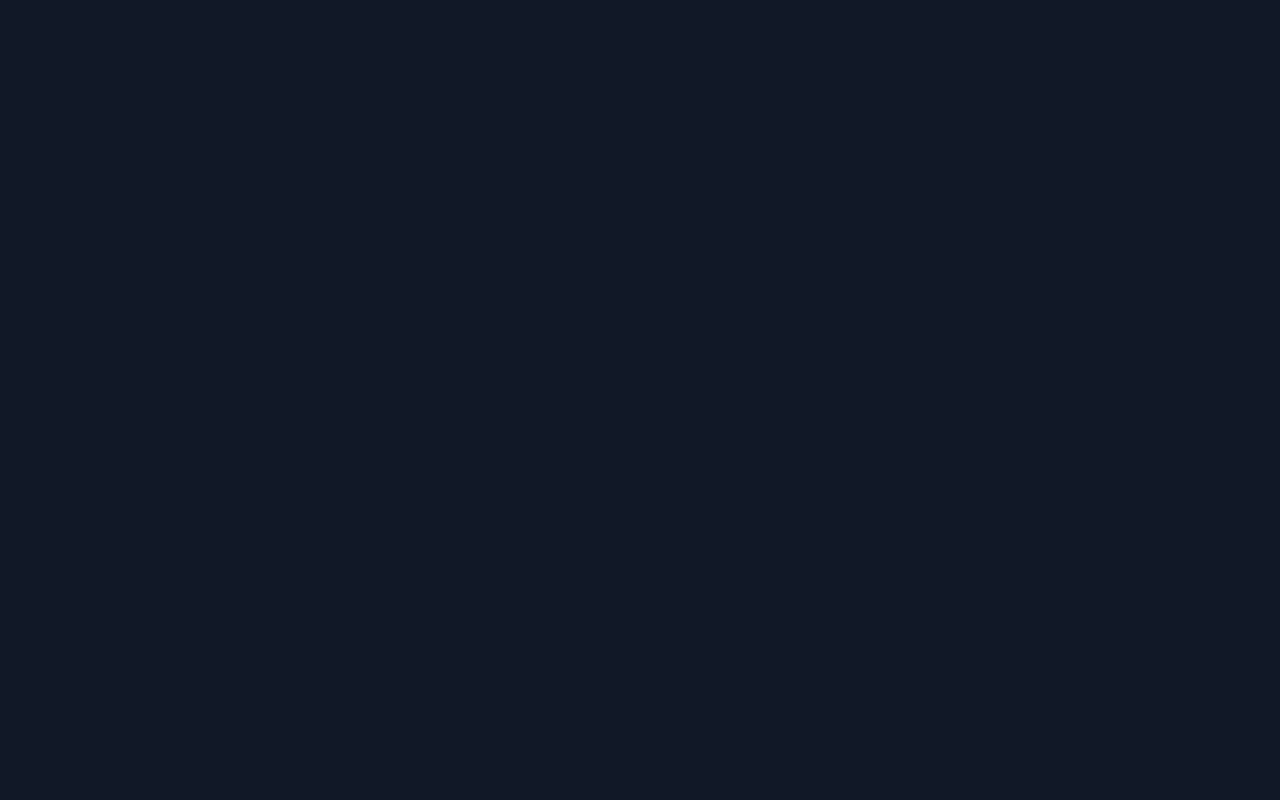
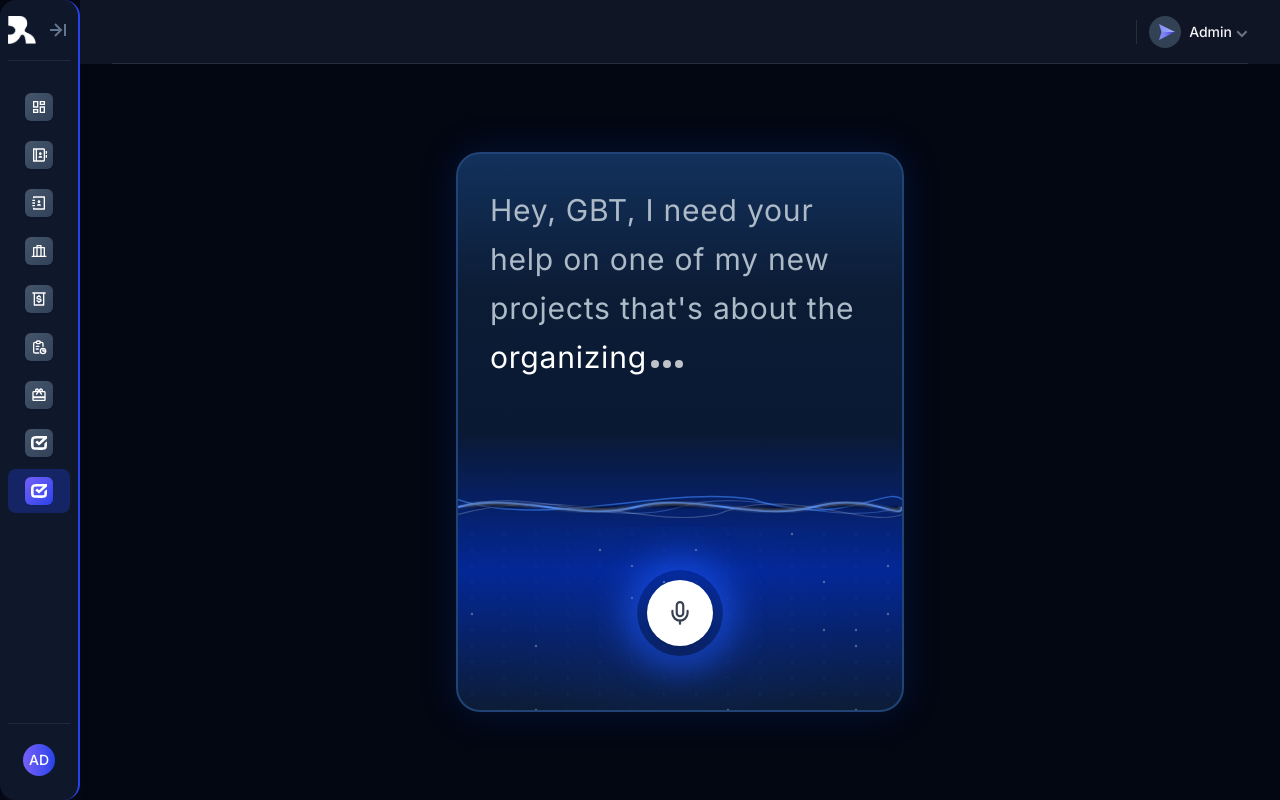
Before and after one commit to rohinirai010/RippFarmAdmin, a React (Vite) app: page /admin/cardDesign in a window 1280 px wide. Before the commit this address had no page. Built offline with nearby package versions, Linux system fonts and the light colour scheme.

Commit message:
added card design

```diff
--- a/src/App.jsx
+++ b/src/App.jsx
@@ -63,6 +63,7 @@
 import RoyaltyBonus from "./pages/Bonanza/RoyaltyBonus";
 import SpecialReward from "./pages/Bonanza/SpecialReward";
 import HelpDesk from "./pages/Ticket/Ticket";
+import CardDesign from "./pages/CardDesign";
 
 function App() {
   const location = useLocation();
@@ -148,6 +149,12 @@
           exact
           path="/admin/ticket"
           element={<HelpDesk />}
+        />
+
+<Route
+          exact
+          path="/admin/cardDesign"
+          element={<CardDesign />}
         />
 
         {/* user routes */}
--- /dev/null
+++ b/src/pages/CardDesign.jsx
@@ -0,0 +1,133 @@
+import React, { useState } from "react";
+import Header from "../partials/Header";
+import Sidebar from "../partials/Sidebar";
+import { X, Mic } from "lucide-react";
+
+const CardDesign = () => {
+  const [sidebarOpen, setSidebarOpen] = useState(false);
+
+  return (
+    <div className="flex h-screen bg-gray-950 overflow-hidden">
+      <Sidebar sidebarOpen={sidebarOpen} setSidebarOpen={setSidebarOpen} />
+
+      <div className="relative flex flex-col flex-1 overflow-y-auto overflow-x-hidden">
+        <Header sidebarOpen={sidebarOpen} setSidebarOpen={setSidebarOpen} />
+
+        <main className="grow p-4 sm:p-6 flex items-center justify-center">
+          <div className="w-full max-w-md h-full max-h-[35rem] rounded-3xl overflow-hidden relative shadow-2xl border-2 border-[#224375]" style={{
+            background: "linear-gradient(to bottom, #12315c, #0c1c35, #0a1933, #032796,#0c1c35 )",
+            boxShadow: "0 0 40px rgba(0, 89, 255, 0.15)"
+          }}>
+
+
+            {/* Content */}
+            <div className="p-8 text-white">
+              <p className="text-3xl font-light leading-relaxed tracking-wide" style={{ color: "#adbac7" }}>
+                Hey, GBT, I need your help on one of my new projects that's about the <span className="font-normal text-white">organizing</span>
+                <span className="inline-flex space-x-1 ml-1">
+                  <span className="h-2 w-2 bg-white rounded-full animate-pulse"></span>
+                  <span className="h-2 w-2 bg-white rounded-full animate-pulse delay-100"></span>
+                  <span className="h-2 w-2 bg-white rounded-full animate-pulse delay-200"></span>
+                </span>
+              </p>
+            </div>
+
+            {/* Wave animation - adjusted colors to match image */}
+            <div className="absolute bottom-36 left-0 right-0 flex justify-center overflow-hidden h-24">
+              <div className="relative w-full">
+                {/* Multiple wave lines with different opacities and animations */}
+                <div className="absolute w-full h-28 opacity-30">
+                  <svg className="w-full" viewBox="0 0 600 100" preserveAspectRatio="none">
+                    <path d="M0,50 C100,20 200,80 300,50 C400,20 500,80 600,50" stroke="#75a9ff" fill="none" strokeWidth="1.5" />
+                  </svg>
+                </div>
+                <div className="absolute w-full h-28 opacity-20">
+                  <svg className="w-full" viewBox="0 0 600 100" preserveAspectRatio="none">
+                    <path d="M0,60 C150,20 250,80 350,60 C450,20 550,80 600,60" stroke="#ffffff" fill="none" strokeWidth="1.5" />
+                  </svg>
+                </div>
+                <div className="absolute w-full h-28 opacity-60">
+                  <svg className="w-full" viewBox="0 0 600 100" preserveAspectRatio="none">
+                    <path d="M0,40 C120,80 280,20 400,40 C520,80 580,20 600,40" stroke="#3d85ff" fill="none" strokeWidth="2" />
+                  </svg>
+                </div>
+                <div className="absolute w-full h-28 opacity-90">
+                  <svg className="w-full" viewBox="0 0 600 100" preserveAspectRatio="none">
+                    <path d="M0,50 C80,30 160,70 240,50 C320,30 400,70 480,50 C560,30 600,70 600,50" stroke="#3d85ff" fill="none" strokeWidth="2.5" />
+                    <filter id="blur-filter">
+                      <feGaussianBlur in="SourceGraphic" stdDeviation="2" />
+                    </filter>
+                    <path d="M0,50 C80,30 160,70 240,50 C320,30 400,70 480,50 C560,30 600,70 600,50" stroke="#ffffff" strokeWidth="1" opacity="0.8" filter="url(#blur-filter)" />
+                  </svg>
+                </div>
+              </div>
+            </div>
+
+            {/* Bottom glow effect - adjusted to match image */}
+            <div className="absolute -bottom-8 left-0 right-0 h-54 opacity-10" style={{
+              background: "radial-gradient(circle, rgba(30, 90, 255, 0.9) 0%, rgba(30, 90, 255, 0.15) 60%, transparent 100%)"
+            }}></div>
+
+            {/* Dots pattern with improved colors */}
+            <div className="absolute bottom-0 left-0 right-0 h-48 overflow-hidden">
+              <div className="relative w-full h-full">
+                <svg width="100%" height="100%" viewBox="0 0 400 120" preserveAspectRatio="xMidYMid slice">
+                  <defs>
+                    <radialGradient id="dotGradient" cx="50%" cy="50%" r="50%" fx="50%" fy="50%">
+                      <stop offset="0%" stopColor="#4d85ff" stopOpacity="0.8" />
+                      <stop offset="100%" stopColor="#4d85ff" stopOpacity="0.1" />
+                    </radialGradient>
+                  </defs>
+
+                  {/* Generate evenly spaced grid of dots with proper alignment */}
+                  {Array.from({ length: 12 }).map((_, y) => (
+                    Array.from({ length: 20 }).map((_, x) => {
+                      const posX = 10 + x * 20;
+                      const posY = 10 + y * 10;
+
+                      const centerX = 200;
+                      const centerY = 60;
+                      const distance = Math.sqrt(Math.pow(posX - centerX, 2) + Math.pow(posY - centerY, 2));
+                      const maxDistance = Math.sqrt(Math.pow(centerX, 2) + Math.pow(centerY * 2, 2));
+
+                      const opacity = Math.max(0.3, 0.15 - (distance / maxDistance * 0.9));
+
+                      const isHighlighted = Math.random() > 0.92;
+                      const size = isHighlighted ? 0.8 : 0.5;
+
+                      return (
+                        <circle
+                          key={`dot-${x}-${y}`}
+                          cx={posX}
+                          cy={posY}
+                          r={size}
+                          fill={isHighlighted ? "#ffffff" : "#4d85ff"}
+                          opacity={opacity * (isHighlighted ? 1 : 0.7)}
+                        />
+                      );
+                    })
+                  ))}
+                </svg>
+              </div>
+            </div>
+
+            {/* Mic button with enhanced glow */}
+            <div className="absolute bottom-16 left-0 right-0 flex justify-center">
+              <div className="relative">
+                <div className="absolute inset-0 rounded-full opacity-80" style={{
+                  boxShadow: "0 0 25px 10px rgba(30, 90, 255, 0.7)",
+                  transform: "scale(1.3)"
+                }}></div>
+                <button className="relative bg-white rounded-full p-5 shadow-lg z-10">
+                  <Mic size={26} className="text-gray-700" />
+                </button>
+              </div>
+            </div>
+          </div>
+        </main>
+      </div>
+    </div>
+  );
+};
+
+export default CardDesign;
--- a/src/pages/Dashboard.jsx
+++ b/src/pages/Dashboard.jsx
@@ -155,12 +155,12 @@
 
               <div className="relative flex flex-col sm:flex-row justify-between">
                 <div>
-                  <h1 className="text-2xl font-bold mb-2 sm:text-3xl">
+                  <h1 className="text-xl font-bold mb-2 sm:text-3xl">
                     Welcome to Rippfarm Master Admin Dashboard
                   </h1>
 
-                  <div className="mt-4 flex gap-3 flex-row">
-                  <button className="bg-white text-indigo-600 px-3  py-2 text-sm  rounded-lg font-medium hover:bg-opacity-90 transition flex items-center justify-center group w-full sm:w-auto cursor-pointer">
+                  <div className="mt-4 flex gap-3 flex-col sm:flex-row">
+                  <button className="bg-white text-indigo-600 px-3  py-2 -sm  rounded-lg font-medium hover:bg-opacity-90 transition flex items-center justify-center group w-full sm:w-auto cursor-pointer">
   <DollarSign size={16} className="mr-2" />
   <span className="group-hover:mr-1 transition-all">
     Add Funds
--- a/src/partials/Sidebar.jsx
+++ b/src/partials/Sidebar.jsx
@@ -107,6 +107,12 @@
     title: "Ticket",
     icon: <SiHelpdesk className="w-5 h-5" />,
     path: "/admin/ticket",
+  },
+  {
+    id: "carddesign",
+    title: "CardDesign",
+    icon: <SiHelpdesk className="w-5 h-5" />,
+    path: "/admin/cardDesign",
   },
 ];
 
```
